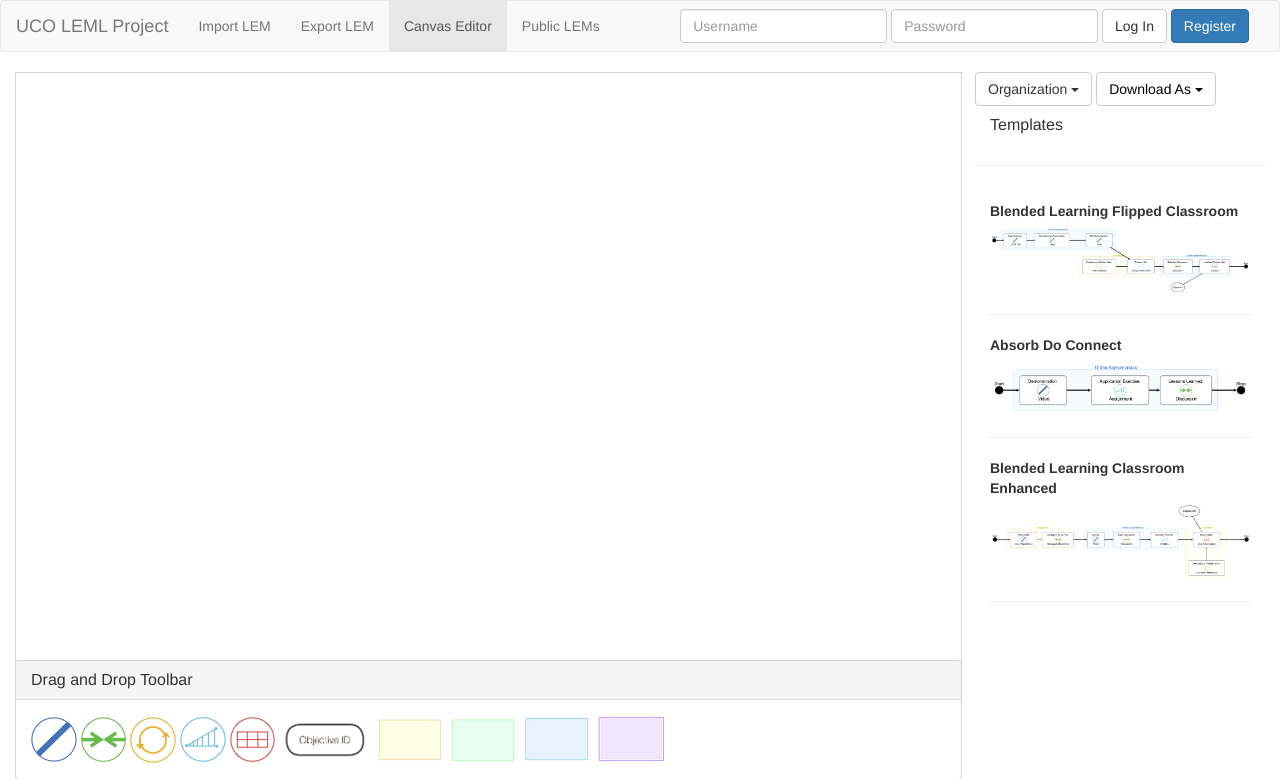
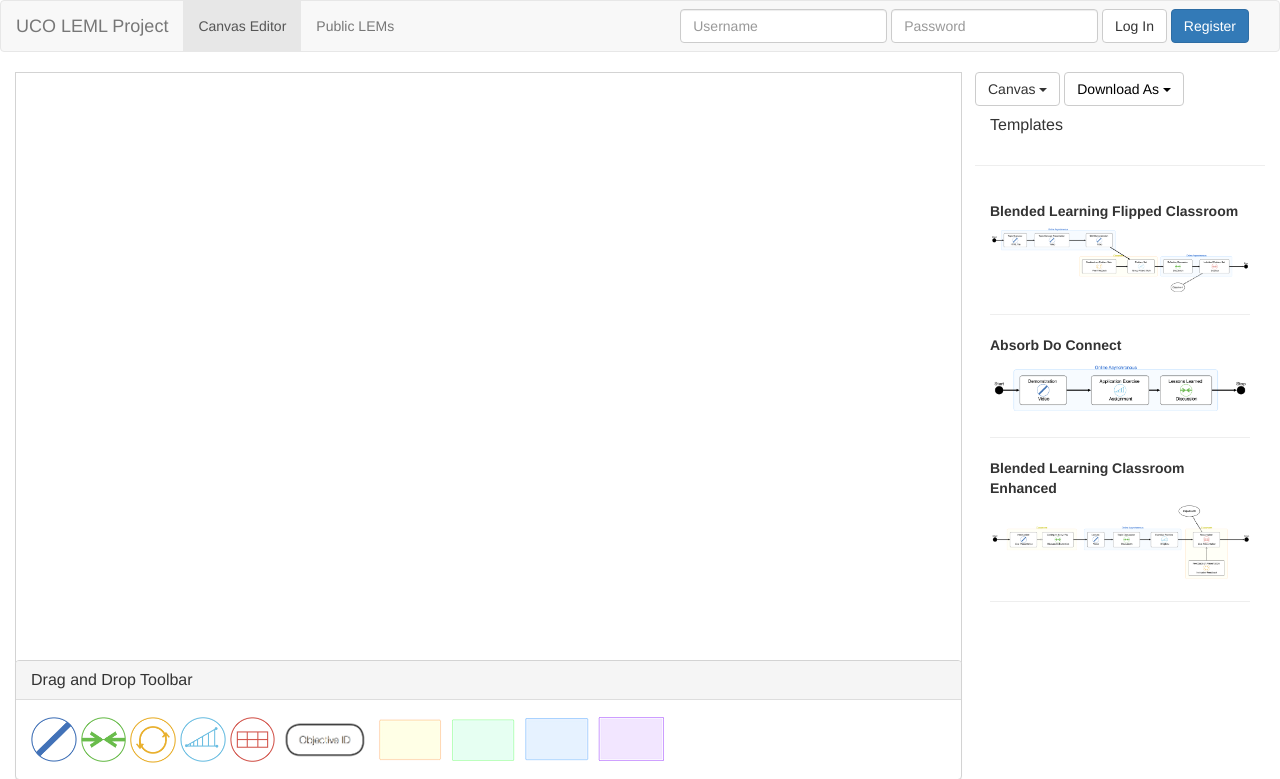
Before and after one commit to OpenNTI/nti.leml, a Flask app: page / in a window 1280 px wide. Shown: the top 779 px of the page. Run offline with Flask 2, Linux system fonts and the light colour scheme; data that the repository does not hold is empty; parts of the project's set-up code (start-up, migrations or seed data) failed here and were passed over; some libraries are stand-ins or nearby versions.

Commit message:
Moves import and export to sidebar to clear up navbar

```diff
--- a/templates/index.html
+++ b/templates/index.html
@@ -65,8 +65,6 @@
       <!-- Collect the nav links, forms, and other content for toggling -->
       <div class="collapse navbar-collapse" id="bs-example-navbar-collapse-1">
         <ul class="nav navbar-nav">
-          <li><a onclick="importLem();">Import LEM</a></li>
-          <li><a href="#" onclick="downloadLemJson()">Export LEM</a></li>
           <li id="canvas_button" class="active"><a href="#" onclick="togglePublic(0);">Canvas Editor<span class="sr-only">(current)</span></a></li>
           <li id="public_button"><a href="#" onclick="togglePublic(1);">Public LEMs</a></li>
           <li><a href="#" id="shareNavBar" onclick="openShareDialog();">Share</a></li>
@@ -103,10 +101,11 @@
       <div class="col-md-3 open" id="sidebar0">
       <div class="dropdown">
   <button class="btn btn-default dropdown-toggle" type="button" id="dropdownMenu1" data-toggle="dropdown" aria-haspopup="true" aria-expanded="true">
-    Organization
+    Canvas
     <span class="caret"></span>
   </button>
   <ul class="dropdown-menu" aria-labelledby="dropdownMenu1">
+    <li><a href="#" onclick="importLem();">Import LEM</a></li>
     <li><a href="#" onclick="redraw()">Redraw</a></li>
     <li><a href="#" onclick="clearCanvas()">Clear</a></li>
   </ul>
@@ -116,6 +115,7 @@
     <ul class="dropdown-menu">
       <li><a href="#" id="downloadPNG">PNG</a></li>
       <li><a href="#" id="downloadJPEG">JPEG</a></li>
+      <li><a href="#" onclick="downloadLemJson()">LEM</a></li>
     </ul>
   </li>
 </div>
```
